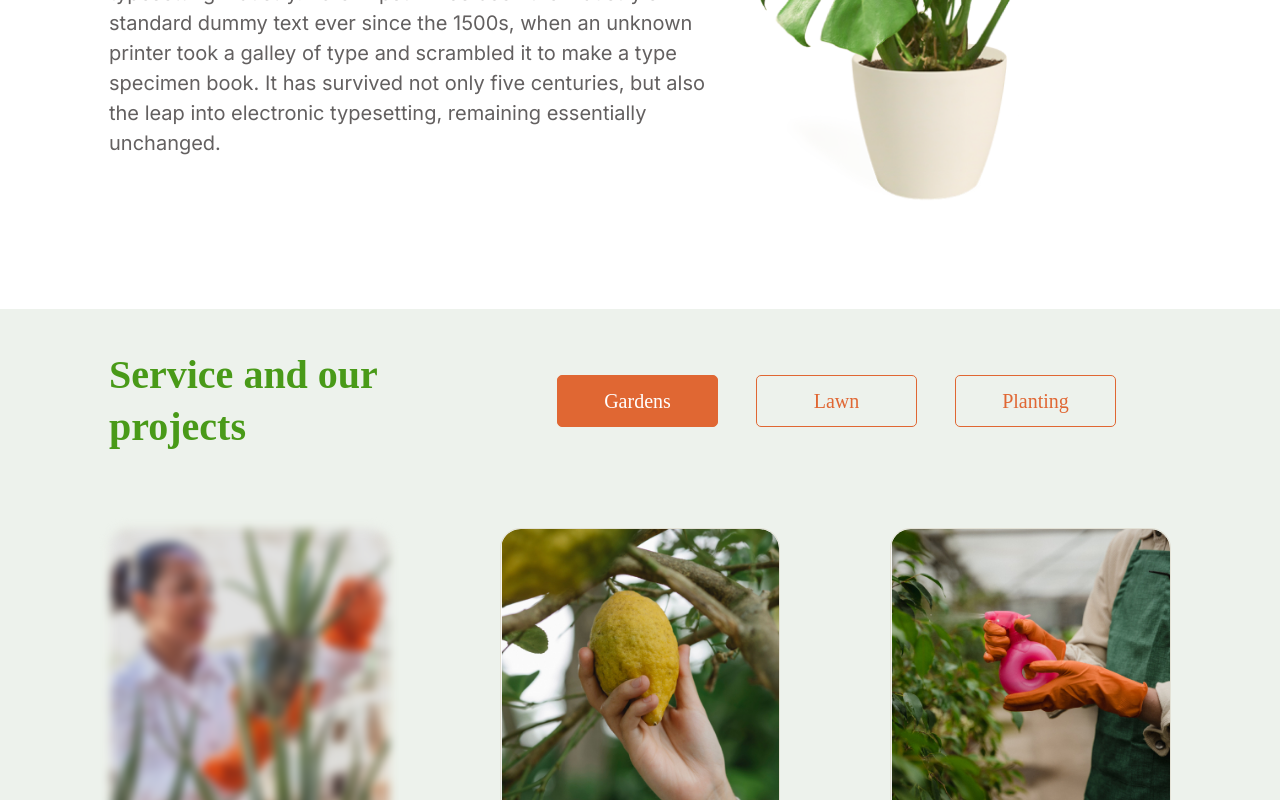
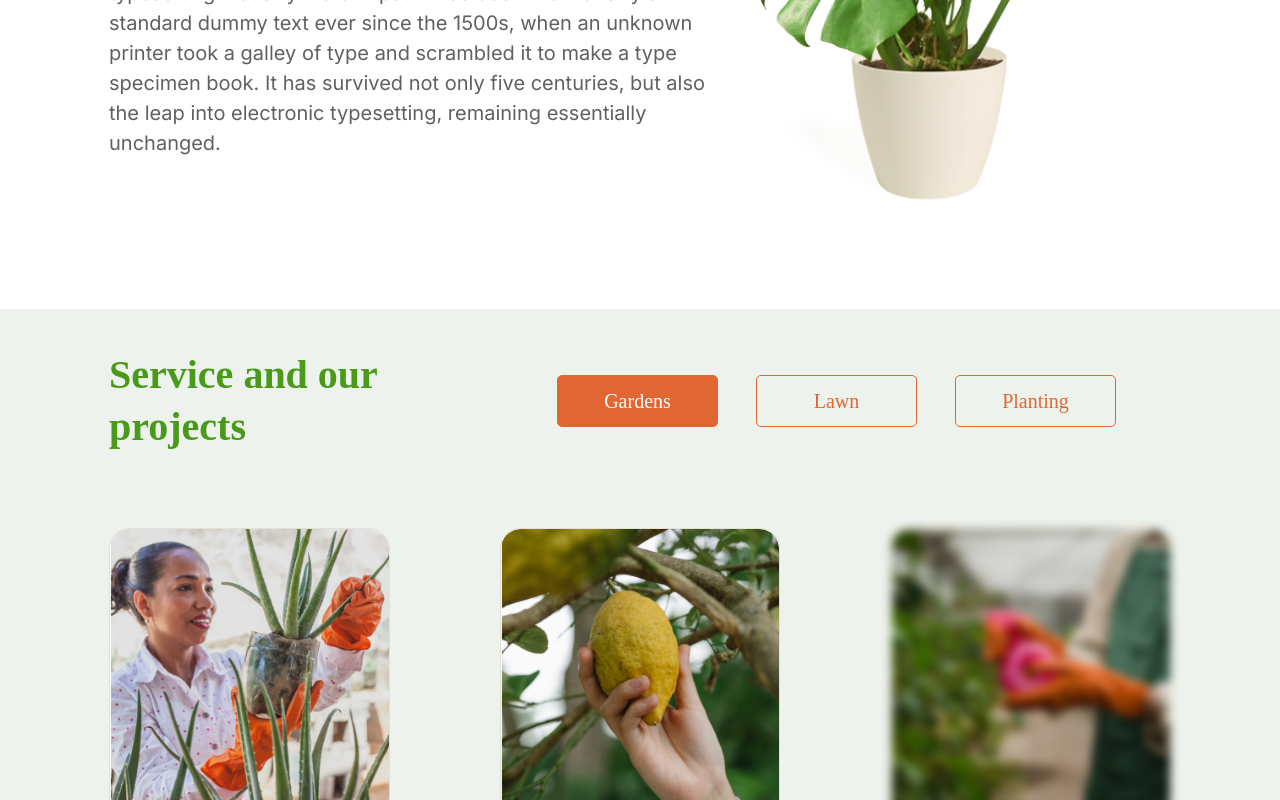
Before and after one commit to olgatenison/Plants, a plain HTML site: page index.html in a window 1280 px wide. Both pictures are taken after a click on the button "Gardens". Shown: the part 1016-1816 px from the top of the page. Drawn offline with Linux system fonts and the light colour scheme; a web font is replaced by a local one.

Commit message:
add  blur on btn servise

```diff
--- a/css/style.css
+++ b/css/style.css
@@ -640,10 +640,13 @@ body {
   color: var(--text-light-grey);
   margin-bottom: 36px;
 }
-.onblur {
+.onBlur {
   filter: blur(5px);
 }
-
+.outOfBlur {
+  filter: blur(0px);
+  display: block;
+}
 /*-----------------
 .service__list:hover .service__item {
   filter: blur(5px);
--- a/index.html
+++ b/index.html
@@ -147,7 +147,7 @@
               </ul>
             </div>
             <ul class="service__list">
-              <li class="service__item onblur" data-title="Gardens">
+              <li class="service__item" data-title="Gardens">
                 <a href="#!" class="service__link card">
                   <img
                     src="assets/img/first.jpg"
--- a/js/service.js
+++ b/js/service.js
@@ -1,67 +1,18 @@
 const serviseBtn = document.querySelectorAll(".service__button");
-console.log(serviseBtn);
 const cards = document.querySelectorAll(".service__item");
-console.log(cards);
-
-let activeButtons = 0;
+console.log(cards.classList);
 
 serviseBtn.forEach((button) => {
   button.addEventListener("click", (e) => {
-    if (activeButtons < 2) {
-      const buttonText = button.textContent;
-      cards.forEach((card) => {
-        if (card.dataset.title === buttonText) {
-          card.classList.add("active");
-          activeButtons++;
-        }
-      });
-    }
-  });
-});
-
-/*
-serviseBtn.forEach((button) => {
-  // loop through each button and add a click event listener
-  button.addEventListener("click", (e) => {
     const buttonText = button.textContent;
-    console.log(button.textContent);
 
     cards.forEach((card) => {
+      card.classList.remove("outOfBlur");
       if (card.dataset.title === buttonText) {
-        card.classList.add("active");
+        card.classList.add("outOfBlur");
       } else {
-        card.classList.remove("active");
+        card.classList.add("onBlur");
       }
     });
   });
 });
-
-
-    // remove active class from all buttons
-    serviseBtn.forEach((b) => b.classList.remove("active"));
-    // add active class to clicked button
-    e.target.classList.add("active");
-    // loop through each card
-    cards.forEach((card) => {
-      // if the card's title matches the text of the clicked button, show the card
-      if (
-        card.querySelector(".card__title").textContent === e.target.textContent
-      ) {
-        card.style.display = "block";
-      } else {
-        card.style.display = "none";
-      }
-    });
-  });
-});
-
-add focus and blur event listeners to the cards
-cards.forEach((card) => {
-  card.addEventListener("focus", (e) => {
-    e.target.style.backgroundColor = "lightgray";
-  });
-  card.addEventListener("blur", (e) => {
-    e.target.style.backgroundColor = "white";
-  });
-});
-*/
```
